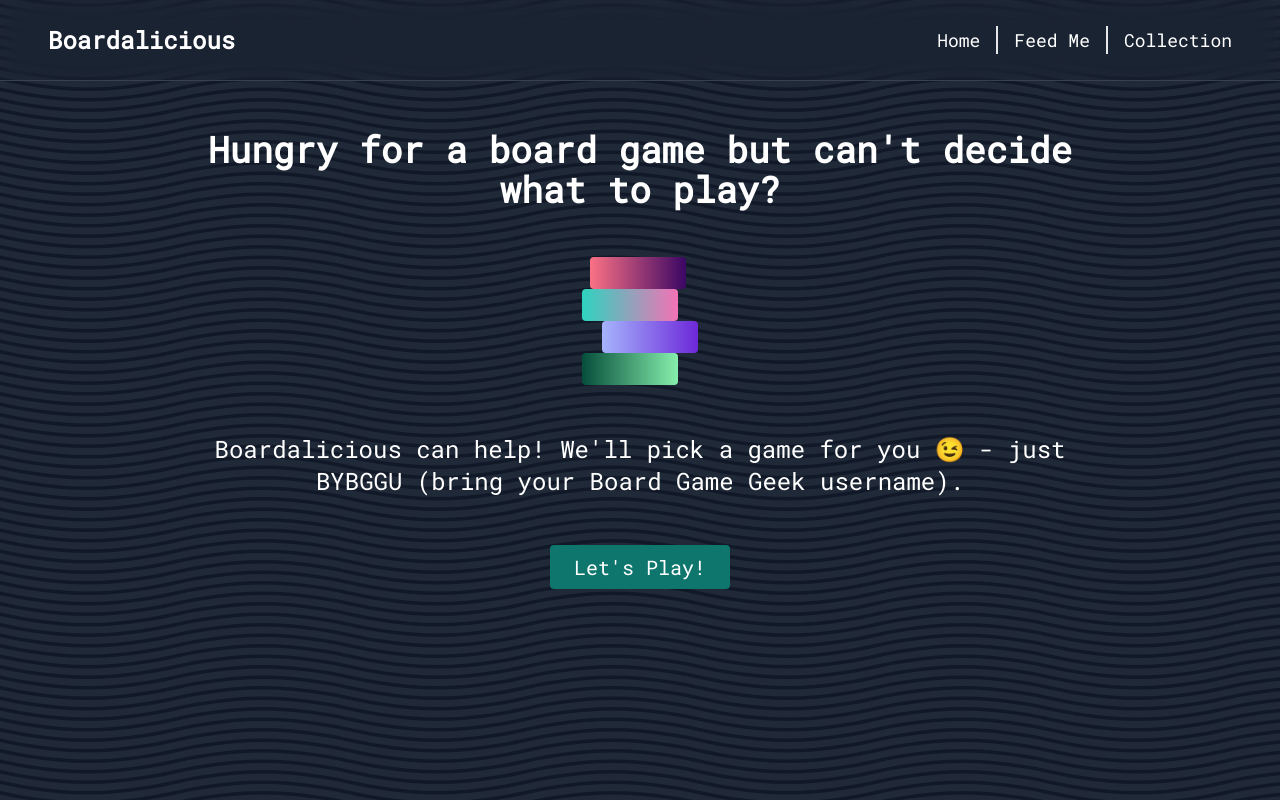
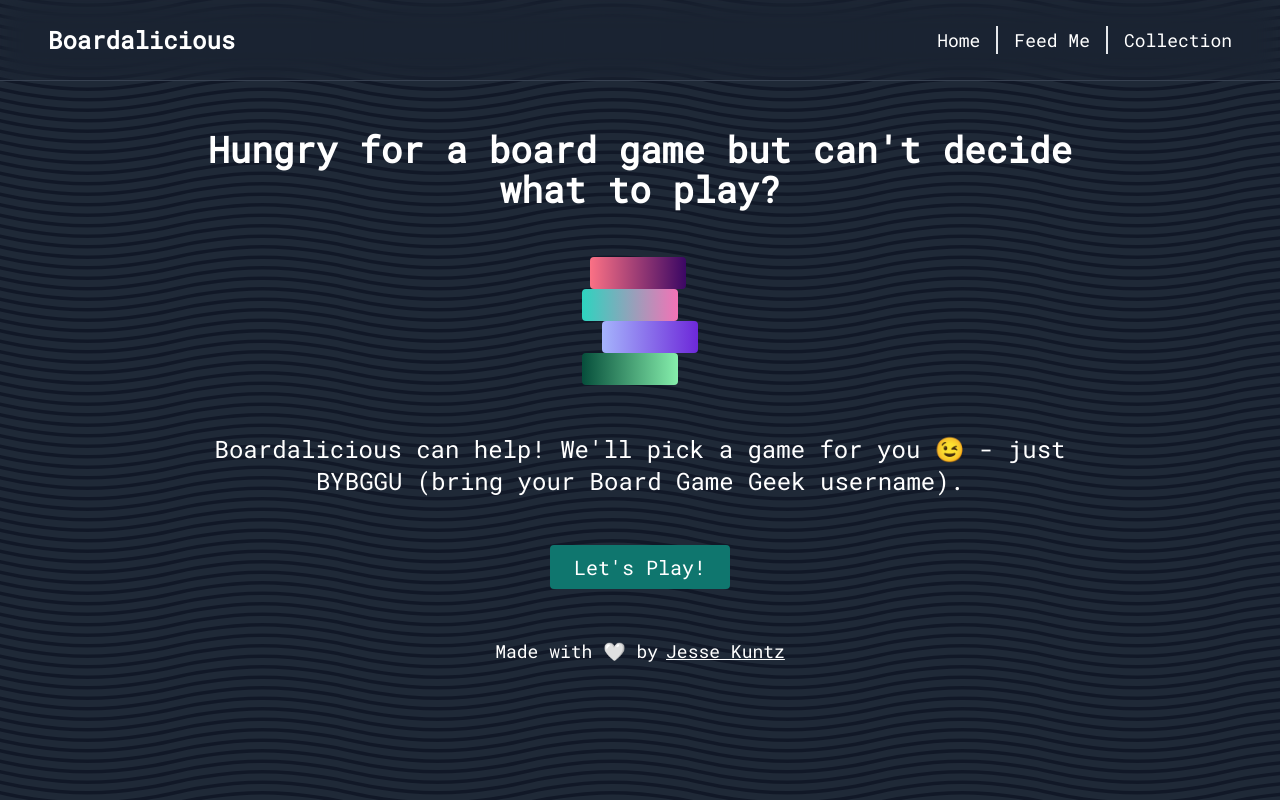
Before and after one commit to JesseKuntz/boardalicious, a Next.js app: page / in a window 1280 px wide. Built offline with nearby package versions, Linux system fonts and the light colour scheme.

Commit message:
feat: add credit

```diff
--- a/app/page.tsx
+++ b/app/page.tsx
@@ -27,6 +27,16 @@ const HomePage = () => {
             <Button>{"Let's Play!"}</Button>
           </Link>
         </div>
+        <div className="flex justify-center">
+          Made with 🤍 by
+          <a
+            href="https://jessekuntz.github.io/"
+            target="_blank"
+            className="ml-2 mt-auto underline hover:no-underline"
+          >
+            Jesse Kuntz
+          </a>
+        </div>
       </div>
     </FadeIn>
   );
```
